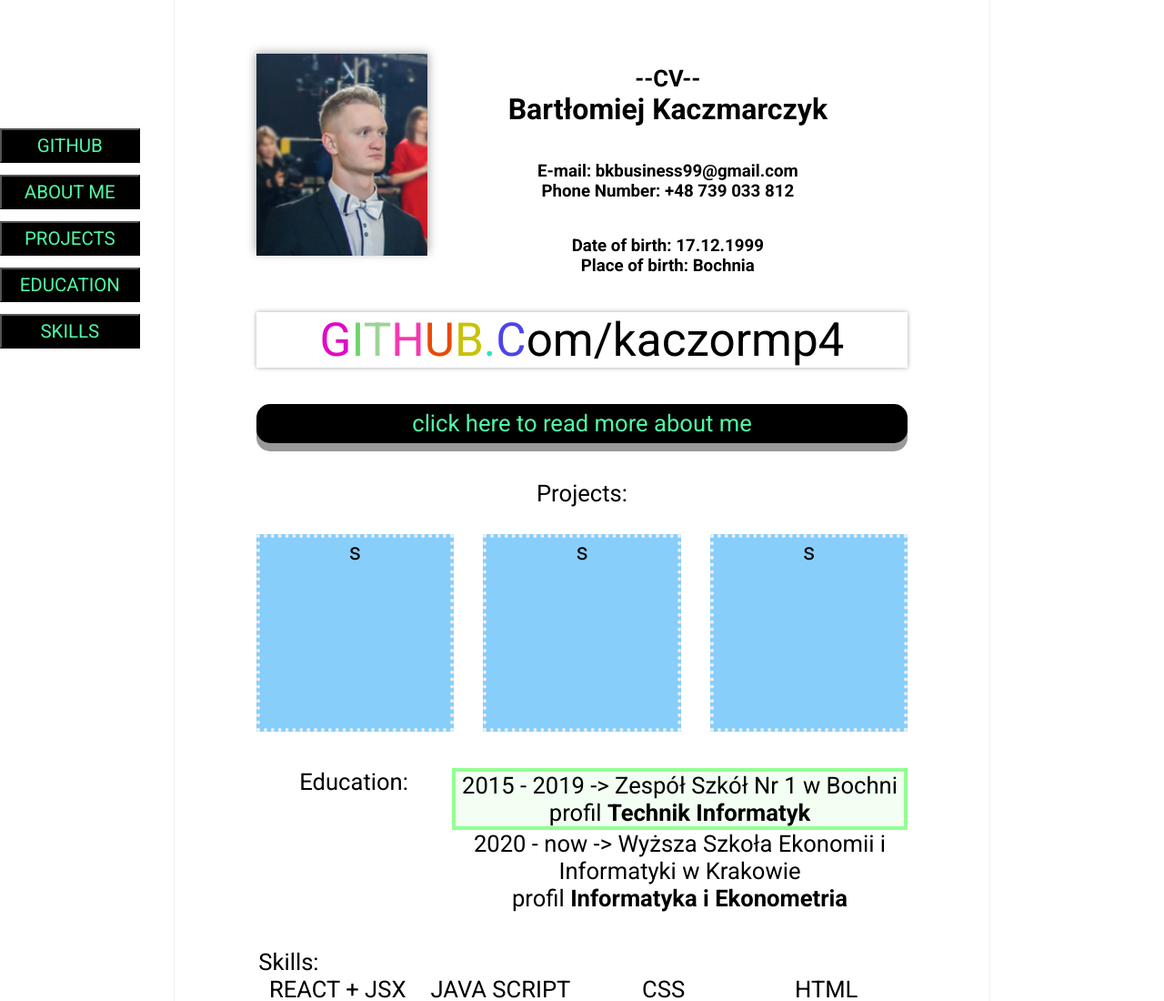
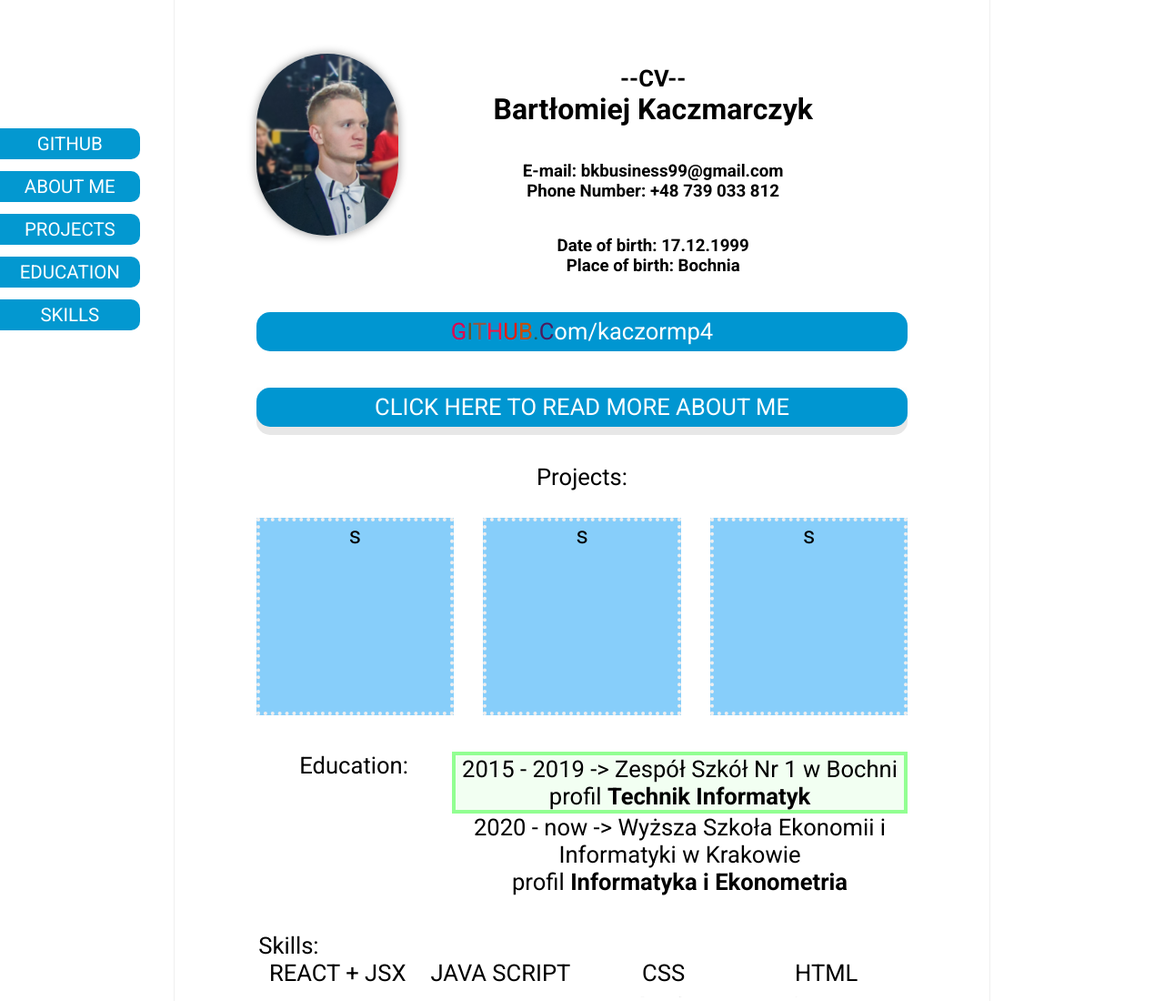
Before and after one commit to kaczormp4/cv, a plain HTML site: page index.html in a window 1280 px wide. Shown: the top 1100 px of the page at 91% size. Drawn offline with Linux system fonts and the light colour scheme.

Commit message:
grid fix

```diff
--- a/index.html
+++ b/index.html
@@ -61,15 +61,17 @@
         <div class="aboutMeBox" id="aboutMeBox">
             <button id="ambTitle" class="ambTitle">click here to read more about me</button>
             <div class="aboutMeText" id="aboutMeText">
-                My name is Bartłomiej Kaczmarczyk, i am 21 years old, <br>
-                I am comes from small village near Bochnia.<br><br>
-                I am studying extramural at the University of Computer Science and Econometrics,<br>
-                majoring in "Computer Science and Econometrics"<br>
-                - frontend developer module -<br> <br>
-                I have no commercial experience in the IT industry.<br>
-                I made some projects myself, which can be seen below.<br>
-                I am currently learning React Framework.<br><br>
-                I am open and communicative, I learn very quickly.
+                My name is Bartłomiej Kaczmarczyk, I'm 21 Years Old.
+                I come from a small village near Bochnia, where is my place of birth.
+
+                I'm studying extramural at The University Of Computer Science And Econometrics, majoring in "Computer Science And Econometrics"
+                - Frontend Developer Module.
+
+                I have no commercial experience in the IT industry.
+                I've made some projects myself, which can be seen below.
+                I'm currently learning React Framework.
+
+                I'm open and communicative, I learn very quickly.
                 <br><br><br>
                 <ul>
                     Foreign Languages:
--- a/script.js
+++ b/script.js
@@ -33,8 +33,8 @@ function GihubLinkAnimation(){
     var zero = 0;
     setInterval(() => {
         var redColor = Math.floor(Math.random()*254);
-        var greenColor = Math.floor(Math.random()*254);
-        var blueColor = Math.floor(Math.random()*254);
+        var greenColor = Math.floor(Math.random()*100);
+        var blueColor = Math.floor(Math.random()*100);
         tab[zero] = tab[zero].toUpperCase();
         tab[zero] = `<span style="color:rgb(${redColor},${greenColor},${blueColor})">${tab[zero]}</span>`
 
--- a/style.css
+++ b/style.css
@@ -23,11 +23,14 @@ html {
   margin-top: 1vw;
   width: 12vw;
   font-size: 1.6vw;
-  background-color: rgba(0, 0, 0, 1);
+  background-color: #0398d0;
+  border-radius: 0px 10px 10px 0px;
+  outline: 0;
+  border: 0;
   padding: 0.4vw;
 }
 .sidePanelText span {
-  color: rgb(81, 249, 165);
+  color: #ffffff;
   cursor: pointer;
   display: inline-block;
   position: relative;
@@ -75,7 +78,7 @@ a:visited {
 }
 
 a:hover {
-  text-decoration: underline;
+  text-decoration: none;
 }
 
 a:active {
@@ -95,39 +98,42 @@ ul {
 }
 .firstBox {
   width: 80%;
-  --border: 4px dotted rgb(223, 223, 223);
   margin: auto;
   margin-top: 5vh;
   display: flex;
 }
 .firstBoxPhoto {
-  --border: 1px solid green;
-  width: 20vw;
-  height: 17vw;
-  --background-image: url(/img/myphoto.png);
-  --background-size: cover;
-  --background-size: 115%;
+  width: 200px;
+  height: 200px;
+  margin: 0;
+  padding: 0;
   position: relative;
+  border-radius: 200px;
   box-shadow: 0 0 10px 1px rgb(167, 167, 167);
 }
 .firstBoxPhotoImg {
+  margin: 0;
+  padding: 0;
   max-width: 100%;
+  max-height: 100%;
   width: 100%;
-  height: auto;
+  height: 100%;
   z-index: 1;
   position: absolute;
+  border-radius: 200px;
+  transition-duration: 1.5s;
   object-fit: cover;
-  transition-duration: 1.5s;
   transition-timing-function: cubic-bezier(0.175, 0.885, 0.32, 1.275);
 }
 .firstBoxPhotoAnimation {
   border: 3px dashed rgb(0, 0, 0);
   background-color: rgba(0, 0, 0, 0);
   width: 100%;
-  height: 17vw;
+  height: 100%;
   position: absolute;
   transition-duration: 1.5s;
   opacity: 0;
+  border-radius: 200px;
   z-index: 20;
 }
 .firstBoxPhotoAnimation:hover {
@@ -150,14 +156,18 @@ ul {
   margin-top: 1.5vh;
 }
 .secondBox {
-  font-size: 4vw;
+  color: white;
+  font-size: 2vw;
   width: 80%;
-  --border: 4px dotted rgb(238, 238, 238);
   margin: auto;
   margin-top: 5vh;
   text-align: center;
-  box-shadow: 0 0 5px 0px rgb(167, 167, 167);
+  background-color: #0096d1;
+  --box-shadow: 0 0 5px 0px rgb(167, 167, 167);
   cursor: pointer;
+  padding-top: 0.5vw;
+  padding-bottom: 0.5vw;
+  border-radius: 15px;
 }
 .aboutMeBox {
   font-size: 2vw;
@@ -177,17 +187,17 @@ ul {
   outline: none;
   border: none;
   border-radius: 15px;
-  color: rgb(81, 249, 165);
-  background-color: rgba(0, 0, 0, 1);
+  color: white;
+  background-color: #0096d1;
   padding-top: 0.5vw;
   padding-bottom: 0.5vw;
-  box-shadow: 0 9px #999;
+  box-shadow: 0 9px rgb(231, 231, 231);
+  text-transform: uppercase;
 }
 .ambTitle:hover {
-  background-color: rgba(0, 0, 0, 0.8);
+  color: #acebd7;
 }
 .ambTitle:active {
-  background-color: rgba(0, 0, 0, 0.7);
   box-shadow: 0 5px #999;
   transform: translateY(4px);
 }
```
